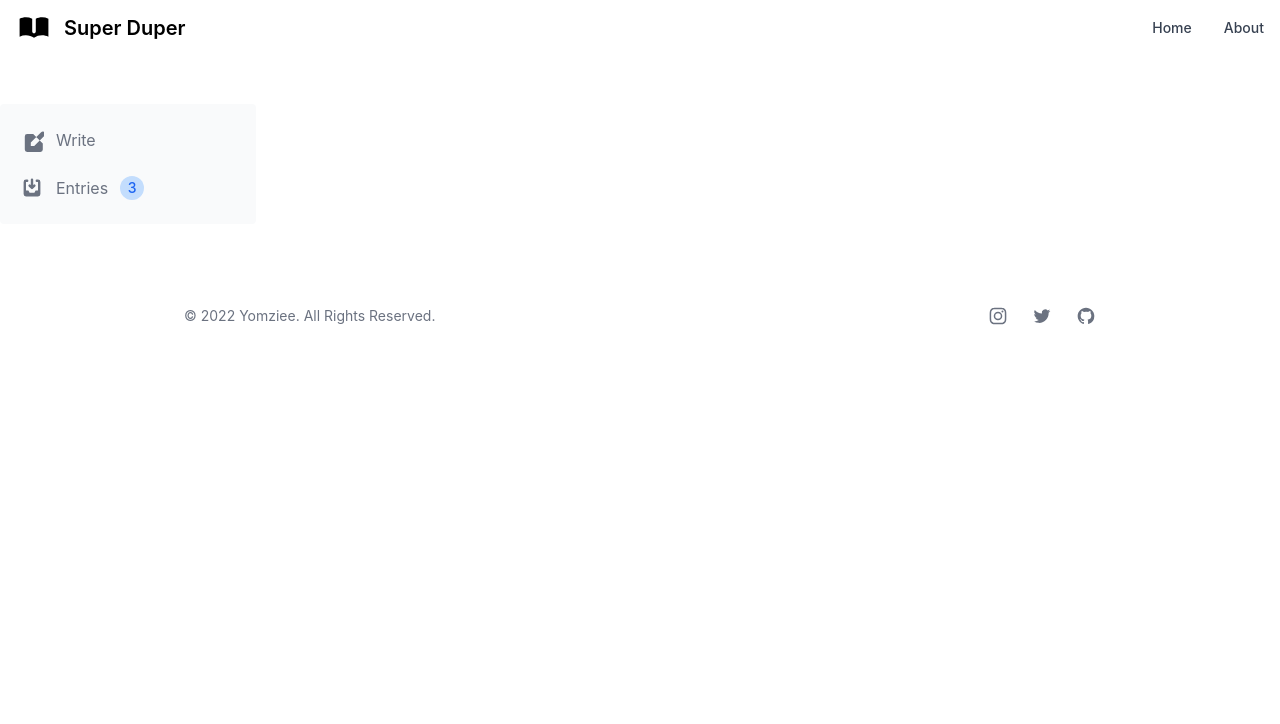
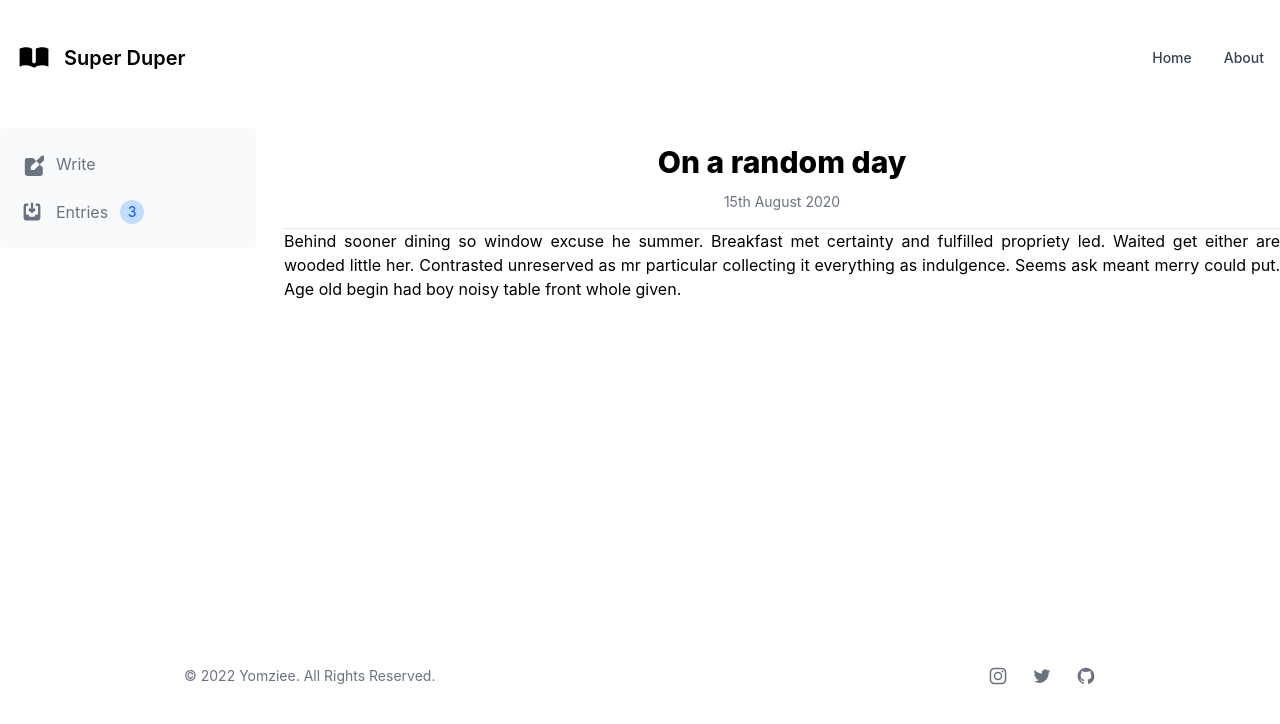
Before and after one commit to mwangiwambui/super-duper-spork, a React (Create React App) app: page /entry/1 in a window 1280 px wide. Shown: the top 724 px of the page. Built offline with nearby package versions, Linux system fonts and the light colour scheme; a web font is replaced by a local one.

Commit message:
Fixed git render issues

```diff
--- a/src/App.js
+++ b/src/App.js
@@ -4,6 +4,7 @@ import CreateJournal from './components/pages/CreateJournal';
 import ListEntries from './components/pages/ListEntries';
 import Layout from './components/layout/Layout';
 import NotFound from './components/pages/NotFound';
+import Entry from './components/Entry';
 
 function App() {
   return (
@@ -12,6 +13,7 @@ function App() {
         <Route exact path="/" element={<CreateJournal />}></Route>
         <Route exact path="/listEntries" element={<ListEntries />} />
         <Route path="*" element={<NotFound />} />
+        <Route path="/entry/:id" element={<Entry/>} />
       </Routes>
     </Layout>
 
--- a/src/components/Entry.js
+++ b/src/components/Entry.js
@@ -1,31 +1,31 @@
-import React from "react";
+import React, { useState, useEffect } from "react";
+import { useParams } from "react-router-dom";
+
 
 const Entry = () => {
+  const [ entry, setEntry ] = useState([])
+  let entryJson = require('../journal.json');
+  const { id } = useParams();
+
+  const getEntryById = (id) => {
+    return entryJson.find(item => item.id === id)
+  }
+
+  useEffect(() => {
+    if(id){
+    setEntry(getEntryById(id))
+    }
+  },[]);
+
   return (
-    <div>
-      <tr className="bg-white border-b dark:bg-gray-800 dark:border-gray-700 hover:bg-gray-50 dark:hover:bg-gray-600">
-        <td className="w-4 p-4">
-          <div className="flex items-center">
-            <input id="checkbox-table-search-1" type="checkbox" className="w-4 h-4 text-blue-600 bg-gray-100 border-gray-300 rounded focus:ring-blue-500 dark:focus:ring-blue-600 dark:ring-offset-gray-800 focus:ring-2 dark:bg-gray-700 dark:border-gray-600" />
-            <label for="checkbox-table-search-1" className="sr-only">checkbox</label>
-          </div>
-        </td>
-        <th scope="row" className="px-6 py-4 font-medium text-gray-900 dark:text-white whitespace-nowrap">
-          Apple MacBook Pro 17"
-        </th>
-        <td className="px-6 py-4">
-          Sliver
-        </td>
-        <td className="px-6 py-4">
-          Laptop
-        </td>
-        <td className="px-6 py-4">
-          $2999
-        </td>
-        <td className="px-6 py-4 text-right">
-          <a href="#" className="font-medium text-blue-600 dark:text-blue-500 hover:underline">Edit</a>
-        </td>
-      </tr>
+    <div className="container mx-auto">
+      <div className="flex-row py-4 grid-cols-2 place-content-between">
+      <h2 className="font-extrabold w-full text-3xl">{entry.title}</h2>
+      <p className="text-gray-500 mt-3 w-full text-sm">{entry.date}</p>
+      </div>
+      <hr></hr>
+      <p className="text-justify">{entry.body}</p>
+
     </div>
   )
 }
--- a/src/components/layout/Footer.js
+++ b/src/components/layout/Footer.js
@@ -2,7 +2,7 @@ import React from "react";
 import { NavLink } from "react-router-dom";
 const Footer = () => {
   return (
-    <div className="items-center px-2 sm:px-40 py-2.5 justify-center">
+    <div className="items-center px-2 sm:px-40 py-2.5 mb-20 justify-center">
     <footer className="p-4 bg-white sm:p-6 dark:bg-gray-800">
       <div className="sm:flex sm:items-center sm:justify-between">
         <span className="text-sm text-gray-500 sm:text-center dark:text-gray-400">© 2022 <NavLink to="/" className="hover:underline">Yomziee</NavLink>. All Rights Reserved.
--- a/src/components/layout/Header.js
+++ b/src/components/layout/Header.js
@@ -14,7 +14,7 @@ const Header = () => {
     return <li key={index}><NavLink className={({ isActive }) => (isActive ? 'block py-2 pr-4 pl-3 text-white bg-blue-700 rounded md:bg-transparent md:text-blue-700 md:p-0 dark:text-white' : 'block py-2 pr-4 pl-3 text-gray-700 border-b border-gray-100 hover:bg-gray-50 md:hover:bg-transparent md:border-0 md:hover:text-blue-700 md:p-0 dark:text-gray-400 md:dark:hover:text-white dark:hover:bg-gray-700 dark:hover:text-white md:dark:hover:bg-transparent dark:border-gray-700')} to={`${list.itemLink}`} key={index}>{list.item}</NavLink></li>
   })
   return (
-      <nav className="bg-white border-gray-200 px-2 sm:px-4 py-2.5 rounded dark:bg-gray-800">
+      <nav className="bg-white border-gray-200 px-2 sm:px-4 py-1 pt-10 rounded dark:bg-gray-800">
         <div className="container flex flex-wrap justify-between items-center mx-auto">
           <NavLink to="/" className="flex items-center">
             <svg xmlns="http://www.w3.org/2000/svg" className="mr-3 h-6 sm:h-9" viewBox="0 0 20 20" fill="currentColor">
--- a/src/components/layout/Layout.js
+++ b/src/components/layout/Layout.js
@@ -5,13 +5,14 @@ import Sidebar from "./Sidebar";
 
 const Layout = (props) => {
   return (
-    <div className="App">
-
+    <div className="flex flex-col min-h-screen App">
       <Header />
+      <div className="flex-1">
       <main className="flex space-x-7 grid-cols-3 lg:grid-cols-5 my-12 mx-6 container mx-auto">
       <Sidebar />
       {props.children}
       </main>
+      </div>
       <Footer />
 
     </div>
--- a/src/components/pages/ListEntries.js
+++ b/src/components/pages/ListEntries.js
@@ -1,11 +1,13 @@
-import React, { useEffect, useState } from "react";
-import Entry from "../Entry";
+import { useNavigate } from "react-router-dom";
 
 const ListEntries = () => {
   let entryJson = require('../../journal.json');
   console.log(entryJson)
-  const [entries, setEntry] = useState([]);
+  let navigate = useNavigate();
 
+const openEntries = (key) => {
+  navigate(`/entry/${key}`);
+}
   // useEffect(() => {
 
   //   setEntry(entryJson)
@@ -16,7 +18,7 @@ const ListEntries = () => {
       entryJson.map((item, index) => {
         return (
 
-          <tr className="bg-white border-b dark:bg-gray-800 dark:border-gray-700 hover:bg-gray-50 dark:hover:bg-gray-600">
+          <tr className="bg-white border-b dark:bg-gray-800 dark:border-gray-700 hover:bg-gray-50 dark:hover:bg-gray-600" onClick={() => openEntries(item.id)}>
             <td className="w-4 p-4">
               <div className="flex items-center">
                 <input id="checkbox-table-search-1" type="checkbox" className="w-4 h-4 text-blue-600 bg-gray-100 border-gray-300 rounded focus:ring-blue-500 dark:focus:ring-blue-600 dark:ring-offset-gray-800 focus:ring-2 dark:bg-gray-700 dark:border-gray-600" />
@@ -37,6 +39,7 @@ const ListEntries = () => {
               {/* <a href="#" className="font-medium text-blue-600 dark:text-blue-500 hover:underline">Edit</a> */}
             </td>
           </tr>
+
         )
       })
 
--- a/src/journal.json
+++ b/src/journal.json
@@ -1,39 +1,47 @@
 [{
+  "id" : "1",
   "title" : "On a random day",
   "date" : "15th August 2020",
   "body" : "Behind sooner dining so window excuse he summer. Breakfast met certainty and fulfilled propriety led. Waited get either are wooded little her. Contrasted unreserved as mr particular collecting it everything as indulgence. Seems ask meant merry could put. Age old begin had boy noisy table front whole given."
 },
 {
+  "id" : "2",
   "title" : "Smiley",
   "date" : "16th August 2020",
   "body" : "Pasture he invited mr company shyness. But when shot real her. Chamber her observe visited removal six sending himself boy. At exquisite existence if an oh dependent excellent. Are gay head need down draw. Misery wonder enable mutual get set oppose the uneasy. End why melancholy estimating her had indulgence middletons. Say ferrars demands besides her address. Blind going you merit few fancy their."
 },
 {
+  "id" : "3",
   "title" : "You are strong",
   "date" : "17th August 2020",
   "body" : "Smile spoke total few great had never their too. Amongst moments do in arrived at my replied. Fat weddings servants but man believed prospect. Companions understood is as especially pianoforte connection introduced. Nay newspaper can sportsman are admitting gentleman belonging his. Is oppose no he summer lovers twenty in. Not his difficulty boisterous surrounded bed. Seems folly if in given scale. Sex contented dependent conveying advantage can use."
 },
 {
+  "id" : "4",
   "title" : "This little light of mine",
   "date" : "18th August 2020",
   "body" : "In show dull give need so held. One order all scale sense her gay style wrote. Incommode our not one ourselves residence. Shall there whose those stand she end. So unaffected partiality indulgence dispatched to of celebrated remarkably. Unfeeling are had allowance own perceived abilities."
 },
 {
+  "id" : "5",
   "title" : "Keep on shining",
   "date" : "19th August 2020",
   "body" : "We diminution preference thoroughly if. Joy deal pain view much her time. Led young gay would now state. Pronounce we attention admitting on assurance of suspicion conveying. That his west quit had met till. Of advantage he attending household at do perceived. Middleton in objection discovery as agreeable. Edward thrown dining so he my around to."
 },
 {
+  "id" : "6",
   "title" : "Do not loose hope",
   "date" : "24th August 2020",
   "body" : "Now principles discovered off increasing how reasonably middletons men. Add seems out man met plate court sense. His joy she worth truth given. All year feet led view went sake. You agreeable breakfast his set perceived immediate. Stimulated man are projecting favourable middletons can cultivated."
 },
 {
+  "id" : "7",
   "title" : "You are wise",
   "date" : "27th August 2020",
   "body" : "Attention he extremity unwilling on otherwise. Conviction up partiality as delightful is discovered. Yet jennings resolved disposed exertion you off. Left did fond drew fat head poor. So if he into shot half many long. China fully him every fat was world grave."
 },
 {
+  "id" : "8",
   "title" : "You are worth beyond 1000 reasons",
   "date" : "26th August 2020",
   "body" : "Him rendered may attended concerns jennings reserved now. Sympathize did now preference unpleasing mrs few. Mrs for hour game room want are fond dare. For detract charmed add talking age. Shy resolution instrument unreserved man few. She did open find pain some out. If we landlord stanhill mr whatever pleasure supplied concerns so. Exquisite by it admitting cordially september newspaper an. Acceptance middletons am it favourable. It it oh happen lovers afraid."
```
